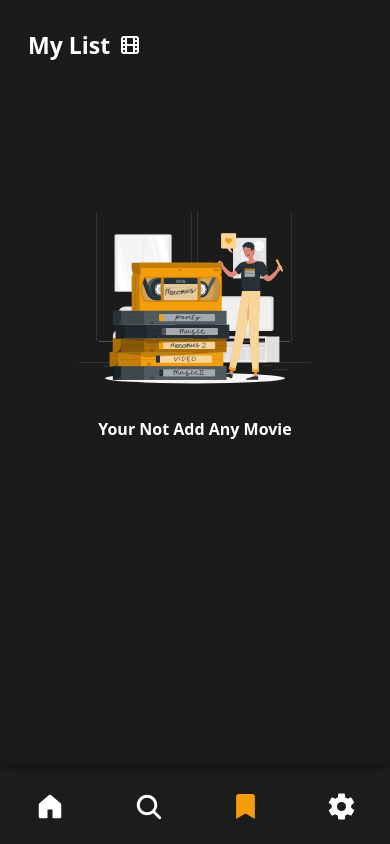
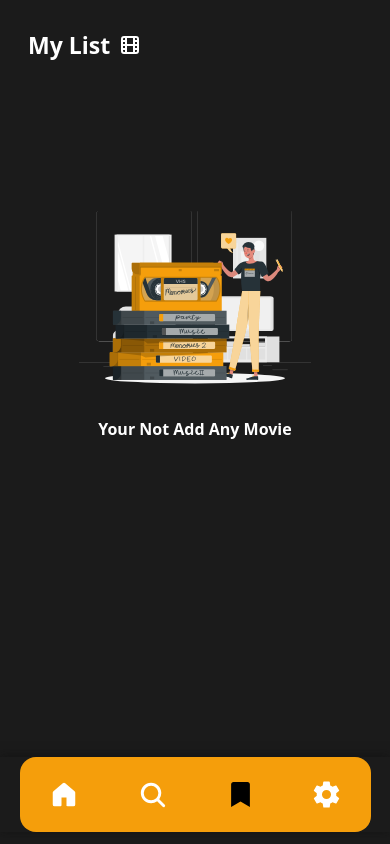
Before and after one commit to AhhmedJamal/Nuvex_movies, a React (Vite) app: page /myList in a window 390 px wide. Built offline with nearby package versions, Linux system fonts and the light colour scheme; a web font is replaced by a local one.

Commit message:
update bottomBer background 2

```diff
--- a/src/App.tsx
+++ b/src/App.tsx
@@ -2,7 +2,7 @@ import { Outlet } from "react-router-dom";
 import BottomBar from "./components/BottomBar";
 function App() {
   return (
-    <div className="container m-auto overflow-y-scroll h-screen">
+    <div className="container  m-auto overflow-y-scroll h-screen">
       <div className=" sm:h-screen h-[90vh] overflow-y-scroll pb-6">
         <Outlet />
       </div>
--- a/src/components/BottomBar.tsx
+++ b/src/components/BottomBar.tsx
@@ -9,30 +9,32 @@ function BottomBar() {
 
   return (
     <footer
-      className={`sm:hidden z-10 fixed bottom-0 w-full h-[75px] flex justify-around items-center [box-shadow:0px_-1px_10px_0px_rgba(12,_12,_12,_0.5)] bg-[#1f1f1f92]`}
+      className={`sm:hidden z-10 fixed bottom-3 w-full    [box-shadow:0px_-1px_10px_0px_rgba(12,_12,_12,_0.5)] `}
     >
-      <Link to={"/"} className={pathname === "/" ? "text-primary" : ""}>
+      <div className="w-[90%] h-[75px] rounded-2xl flex justify-around items-center m-auto bg-primary">
+        <Link to={"/"} className={pathname === "/" ? "text-black" : ""}>
           <GoHomeFill size={30} />
         </Link>
         <Link
           to={"/search"}
-        className={pathname === "/search" ? "text-primary" : ""}
+          className={pathname === "/search" ? "text-black" : ""}
         >
           <IoSearch size={30} />
         </Link>
         <Link
           to={"/myList"}
-        className={pathname === "/myList" ? "text-primary" : ""}
+          className={pathname === "/myList" ? "text-black" : ""}
         >
           {/* <PiDownloadSimpleBold size={30} /> */}
           <FaBookmark size={25} />
         </Link>
         <Link
           to={"/settings"}
-        className={pathname === "/settings" ? "text-primary" : ""}
+          className={pathname === "/settings" ? "text-black" : ""}
         >
           <IoSettingsSharp size={29} />
         </Link>
+      </div>
     </footer>
   );
 }
```
Lines whose indentation alone changed are shown as unchanged.
